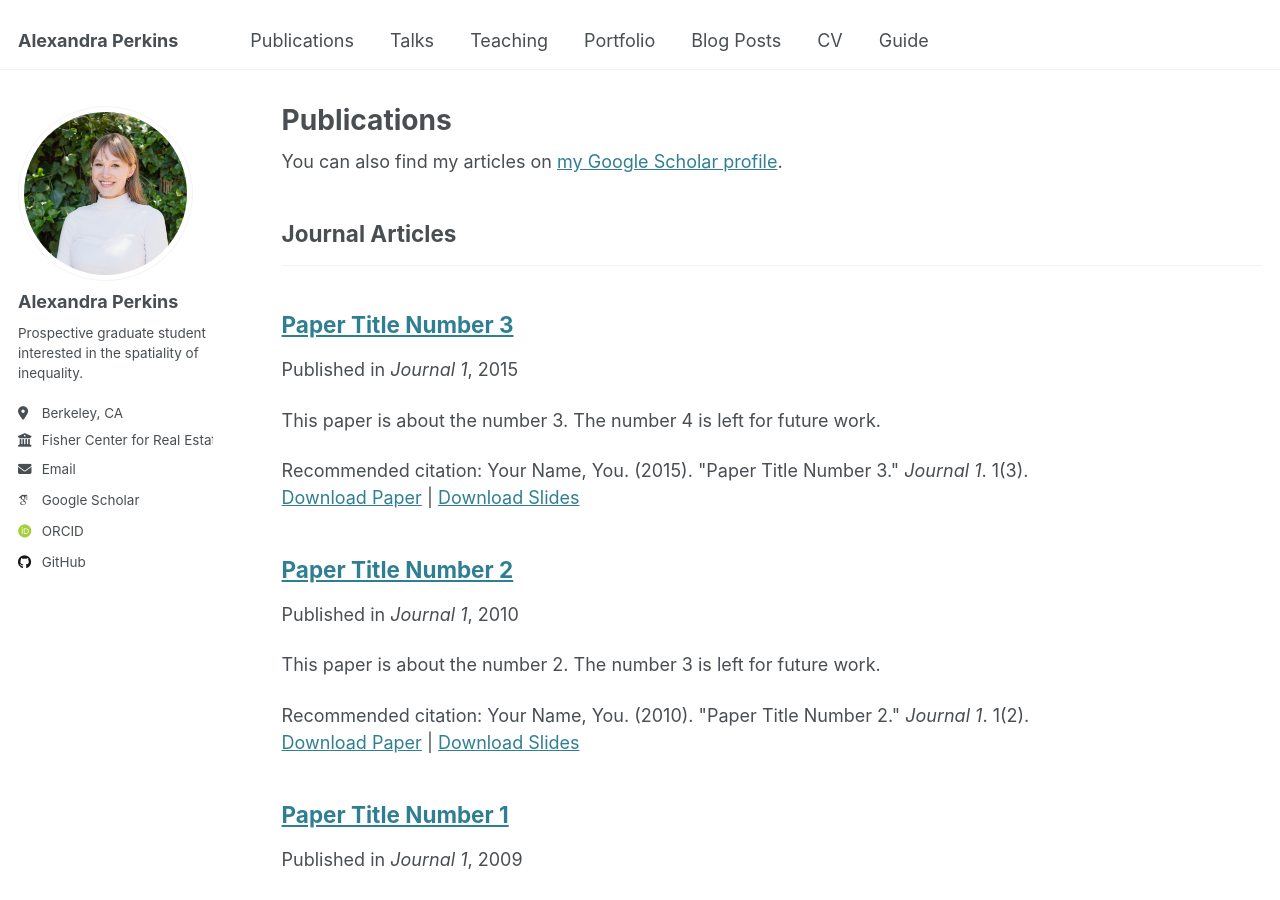
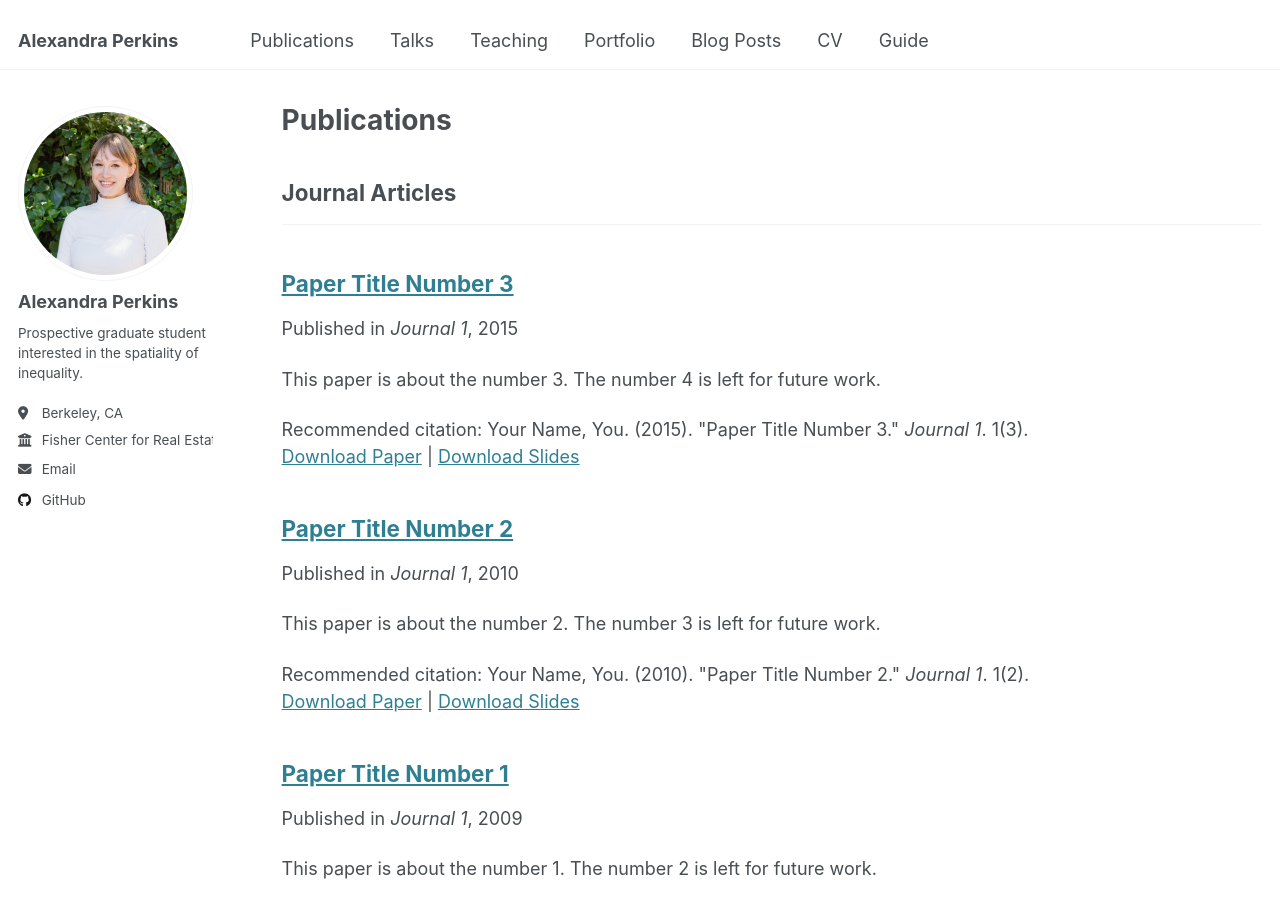
Before and after one commit to perkinsalex/perkinsalex.github.io, a Jekyll site: the page built from _pages/publications.html, in a window 1280 px wide and 900 px high. Built offline with Jekyll 4.4.1, drawn with Linux system fonts in a browser that asks for light colours; some web fonts are replaced; part of the change alters nothing that is shown.

Commit message:
Update _config.yml

```diff
--- a/_config.yml
+++ b/_config.yml
@@ -33,9 +33,9 @@ author:
 
   # Academic websites
   arxiv            : # URL - Update with the correct link to your profile
-  googlescholar    : "https://scholar.google.com/citations?user=PS_CX0AAAAAJ"
+  googlescholar    : # URL
   impactstory      : # URL
-  orcid            : "http://orcid.org/yourorcidurl"
+  orcid            : # URL
   semantic         : # URL
   pubmed           : # URL
   researchgate     : # URL
```
